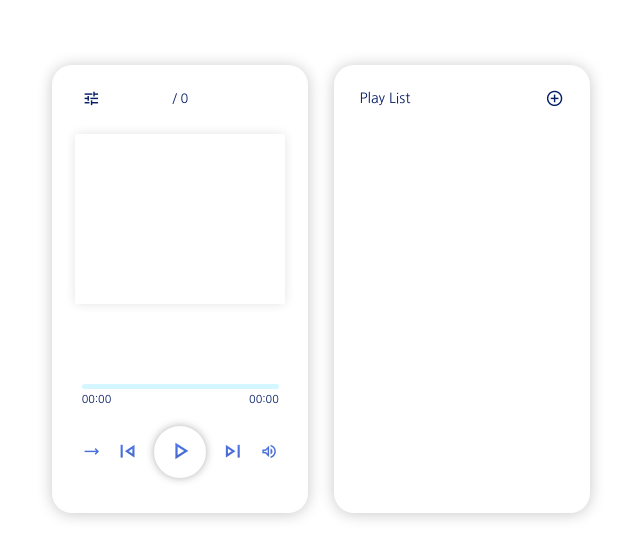
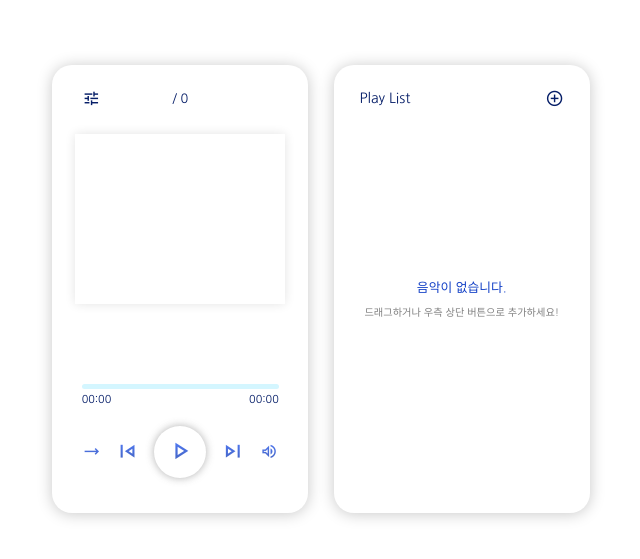
Before and after one commit to Iam-Sunghyun/my-music-player, a React (Vite) app: page / in a window 1280 px wide. Shown: the part 111-670 px from the top of the page, without its empty margins (319-959 px from the left). Built offline with nearby package versions, Linux system fonts and the light colour scheme; a web font is replaced by a local one.

Commit message:
음악 없을 시 안내 메시지 추가

```diff
--- a/src/components/ListItem.jsx
+++ b/src/components/ListItem.jsx
@@ -39,7 +39,8 @@ function ListItem() {
 
   return (
     <ul className={style.list} onClick={handleFileSelected}>
-      {musics.map((music) => {
+      {musics.length > 0 ? (
+        musics.map((music) => {
           return (
             <li
               className={`${style.listItem} ${
@@ -55,7 +56,13 @@ function ListItem() {
               <span className="material-symbols-outlined">close</span>
             </li>
           );
-      })}
+        })
+      ) : (
+        <div className={style.emptyList}>
+          <p className={style.emptyTextOne}>음악이 없습니다.</p>
+          <p className={style.emptyTextTwo}>드래그하거나 우측 상단 버튼으로 추가하세요!</p>
+        </div>
+      )}
     </ul>
   );
 }
--- a/src/components/ListItem.module.css
+++ b/src/components/ListItem.module.css
@@ -59,3 +59,22 @@
   color: var(--blue-4);
   opacity: 0.8;
 }
+
+.emptyList {
+  display: flex;
+  flex-direction: column;
+  justify-content: center;
+  align-items: center;
+  height: 100%;
+  color: var(--blue-4);
+}
+
+.emptyTextOne {
+  font-size: 1rem;
+}
+
+.emptyTextTwo {
+  margin-top: 8px;
+  font-size: 0.8rem;
+  color: gray;
+}
```
Lines whose indentation alone changed are shown as unchanged.
